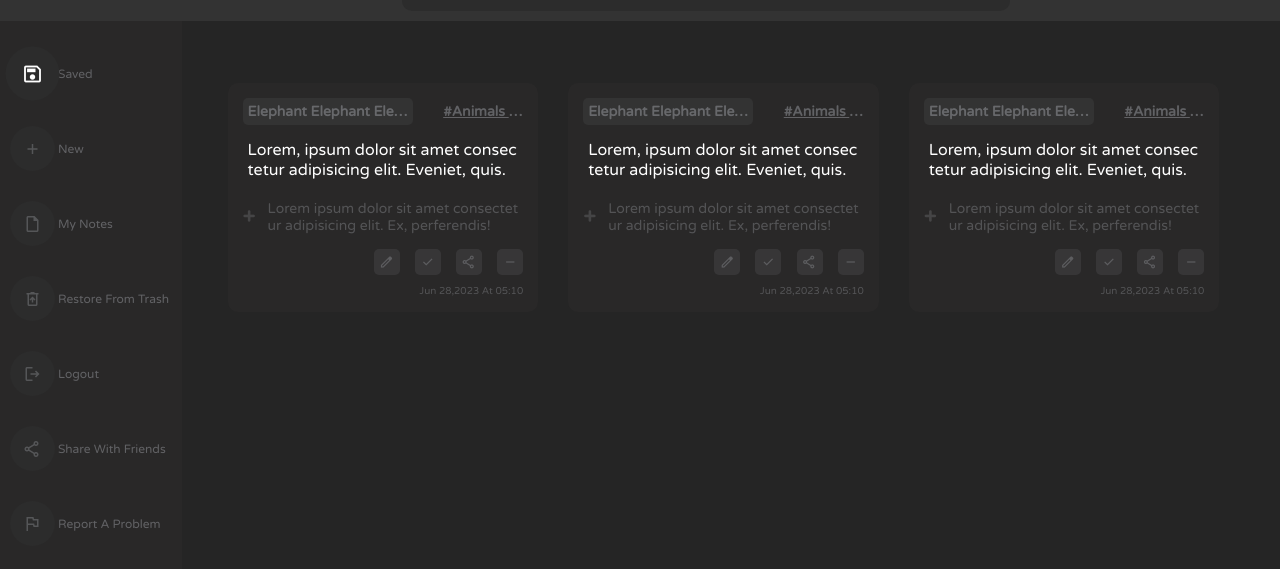
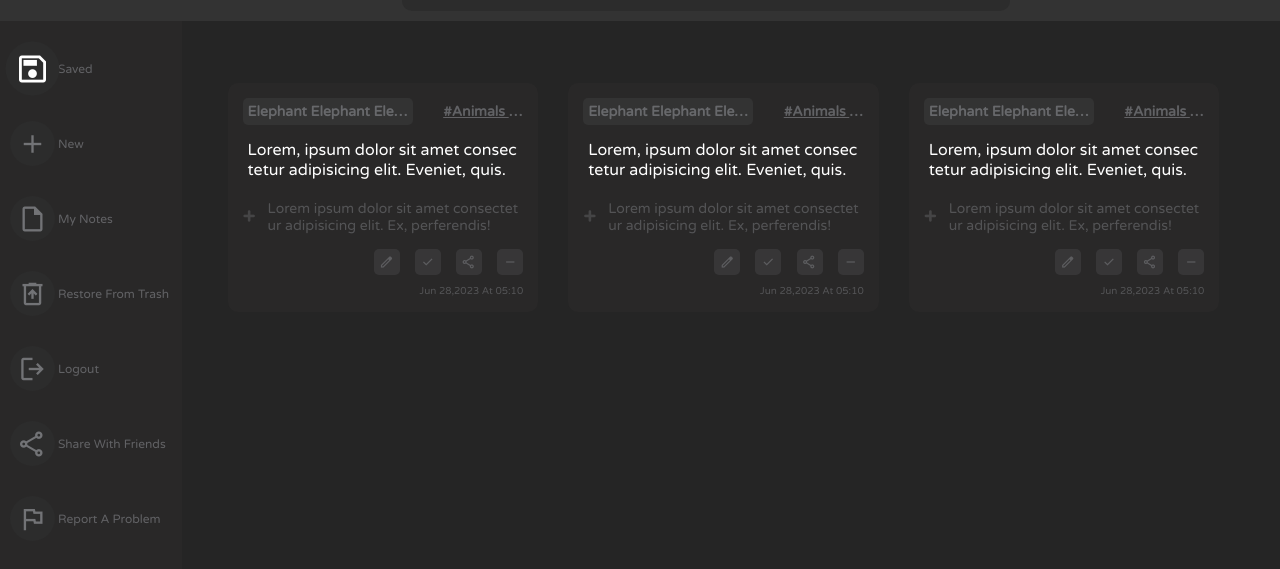
Before and after one commit to TheDzigner/wordhoard, a plain HTML site: page index.html in a window 1280 px wide. Shown: the part 55-624 px from the top of the page. Drawn offline with nearby package versions, Linux system fonts and the light colour scheme.

Commit message:
Add files via upload

```diff
--- a/style.css
+++ b/style.css
@@ -129,7 +129,10 @@
     background-color: #292828;
     overflow: hidden;
     z-index: 2;
-    padding-top: 30px;
+    /* padding-top: 30px; */
+    display: flex;
+    justify-content: center;
+    align-items: center;
 }
 
 
@@ -143,7 +146,9 @@
 {
     width: 100%;
     height: 100%;
-    /* margin: 20px; */
+    /* margin-top: auto; */
+    margin: 20px 0;
+    padding-top: 25px;
 }
 
 .menu nav ul
@@ -188,9 +193,9 @@
     place-items: center;
     background-color: #2c2c2c;
     border: rgba(183,185,192,.4);
-    color: rgba(183,185,192,.3);
+    color: rgba(183,185,192,.5);
     cursor: pointer;
-   font-size: 1em;
+   font-size: 1.5em;
    transition: color .2s ease-in-out;
 }
 
```
